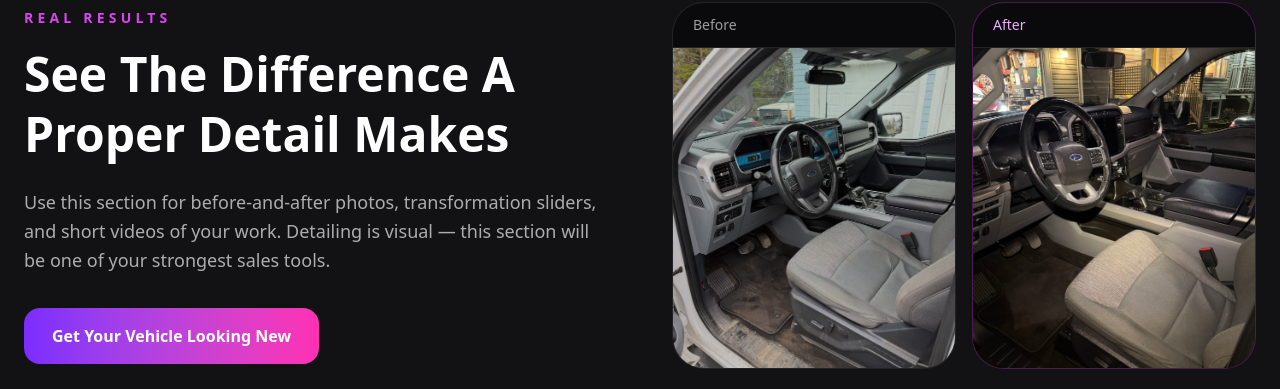
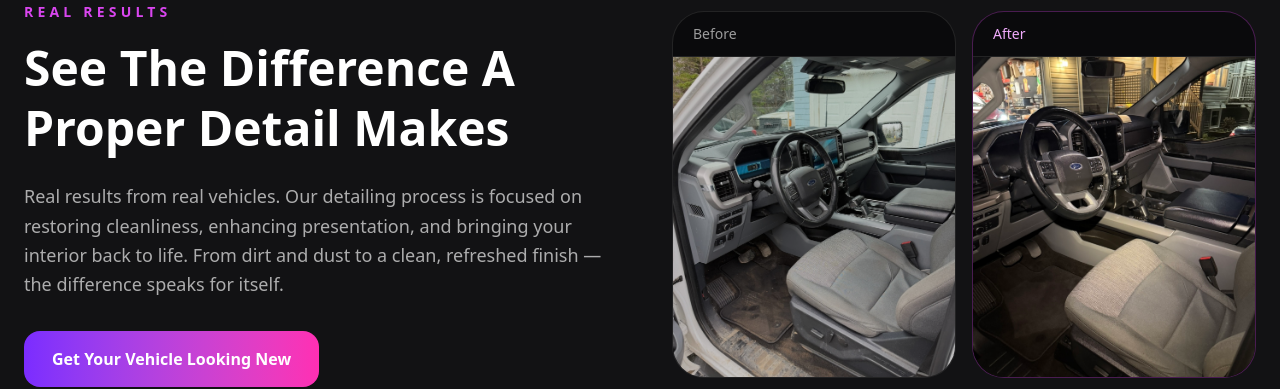
Before and after one commit to cameroncolborne/colborne-auto-detailing, a Next.js app: page / in a window 1280 px wide. Shown: the part 1932-2321 px from the top of the page. Built offline with nearby package versions, Linux system fonts and the light colour scheme.

Commit message:
Update page.jsx

```diff
--- a/app/page.jsx
+++ b/app/page.jsx
@@ -157,7 +157,8 @@ export default function HomePage() {
             <div>
               <p className="text-[#D946EF] uppercase tracking-[0.3em] text-sm mb-4 font-semibold">Real Results</p>
               <h2 className="text-4xl lg:text-5xl font-bold leading-tight mb-6">See The Difference A Proper Detail Makes</h2>
-              <p className="text-white/65 text-lg leading-relaxed mb-8">Use this section for before-and-after photos, transformation sliders, and short videos of your work. Detailing is visual — this section will be one of your strongest sales tools.</p>
+              <p className="text-white/65 text-lg leading-relaxed mb-8">Real results from real vehicles. Our detailing process is focused on restoring cleanliness, enhancing presentation, and bringing your interior back to life. From dirt and dust to a clean, refreshed finish — the difference speaks for itself.
+</p>
               <a href="#contact" className="inline-flex bg-gradient-to-r from-[#7B2CFF] to-[#FF2FB3] hover:from-[#8D45FF] hover:to-[#FF4FC1] transition px-7 py-4 rounded-2xl font-semibold">Get Your Vehicle Looking New</a>
             </div>
 
```
